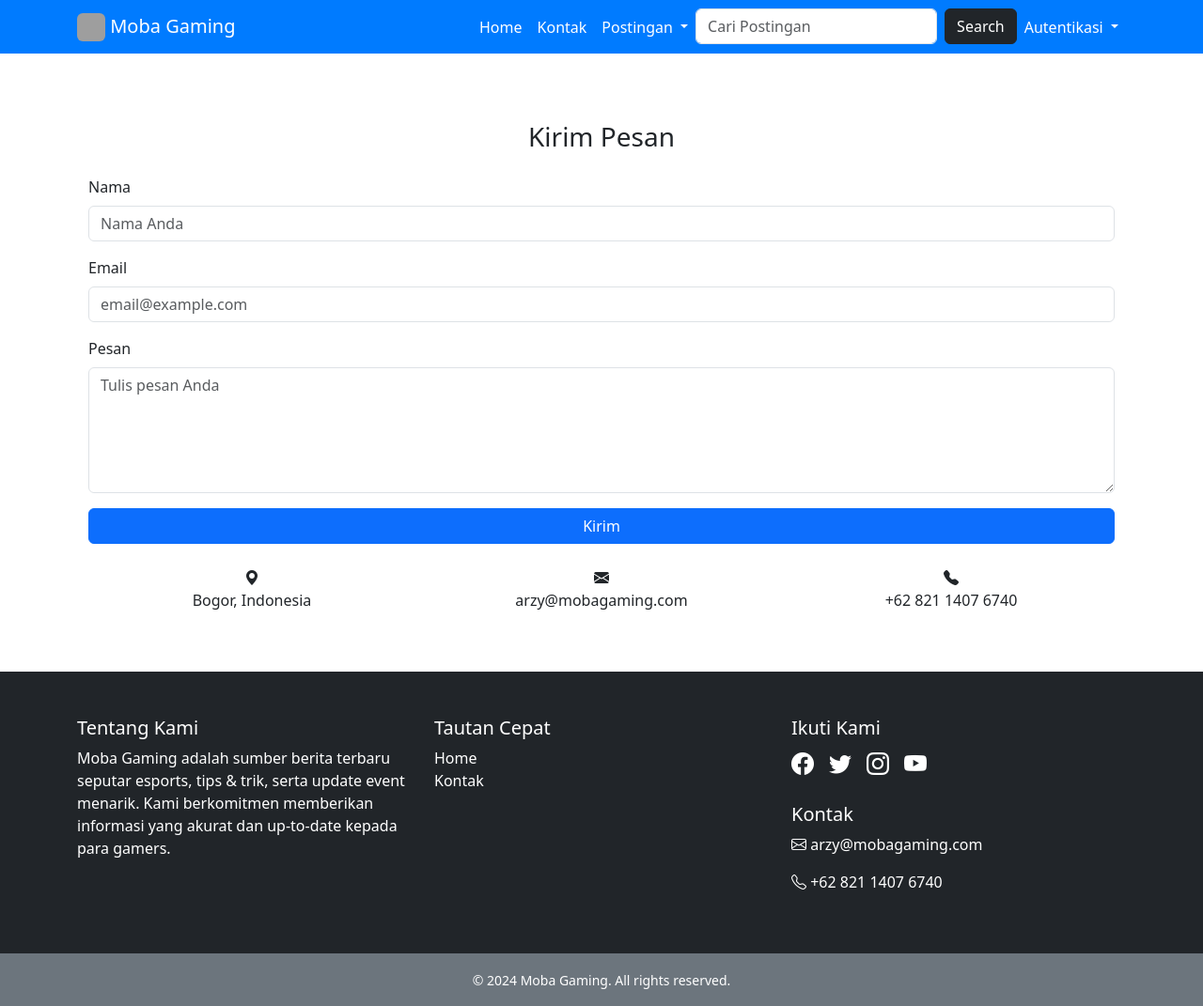
After one commit to mhmmdf/belajardjango, a Django app: page /contact/ in a window 1280 px wide. The commit adds this page. Shown: the whole page at 94% size. Run offline with Django 5.2, Linux system fonts and the light colour scheme; grey boxes are pictures that could not be loaded.

Commit message:
menambahkan fitur search artikel by keyword dan fitur hubungi admin melalui form contact

```diff
--- a/mylearning/berita/forms.py
+++ b/mylearning/berita/forms.py
@@ -32,3 +32,9 @@ class CommentForm(forms.ModelForm):
         widgets = {
             'content': forms.Textarea(attrs={'rows': 3, 'placeholder': 'Tulis komentar anda..'})
         }
+
+
+class ContactForm(forms.ModelForm):
+    class Meta:
+        model = Contact
+        fields = ['fullname', 'email', 'message']
--- a/mylearning/berita/templates/base.html
+++ b/mylearning/berita/templates/base.html
@@ -13,8 +13,15 @@
       crossorigin="anonymous"
     ></script>
     <style>
+      * {
+        font-family: system-ui, -apple-system, BlinkMacSystemFont, "Segoe UI", Roboto, Oxygen, Ubuntu, Cantarell,
+          "Open Sans", "Helvetica Neue", sans-serif;
+      }
       .navbar-custom {
         background-color: #007bff; /* Warna biru yang mencolok */
+        position: sticky;
+        top: 0;
+        z-index: 1000;
       }
       .navbar-custom .navbar-brand,
       .navbar-custom .nav-link {
@@ -64,6 +71,22 @@
       .carousel-item.active {
         transform: translateX(0); /* Gambar yang aktif ditampilkan sepenuhnya */
       }
+
+      body {
+        display: flex;
+        flex-direction: column;
+        min-height: 100vh; /* Pastikan tinggi halaman minimal sebesar tinggi viewport */
+      }
+
+      .main {
+        flex: 1; /* Membuat area utama fleksibel agar footer selalu di bawah */
+      }
+
+      .footer {
+        position: relative;
+        bottom: 0;
+        margin-top: auto;
+      }
     </style>
   </head>
   <body>
@@ -97,7 +120,7 @@
               <a class="nav-link" href="{% url 'guest' %}">Home</a>
             </li>
             <li class="nav-item">
-              <a class="nav-link" href="#">Kontak</a>
+              <a class="nav-link" href="{% url 'contact' %}">Kontak</a>
             </li>
             <!-- Dropdown -->
             <li class="nav-item dropdown">
@@ -118,6 +141,20 @@
                 <li><a class="dropdown-item" href="{% url 'tips' %}">Tips</a></li>
                 <li><a class="dropdown-item" href="{% url 'turnamen' %}">Turnamen</a></li>
               </ul>
+            </li>
+
+            <!-- Search Form -->
+            <li class="nav-item">
+              <form class="d-flex" action="{% url 'search' %}" method="get">
+                <input
+                  class="form-control me-2"
+                  type="search"
+                  placeholder="Cari Postingan"
+                  aria-label="Search"
+                  name="keyword"
+                />
+                <button class="btn btn-dark text-white" type="submit">Search</button>
+              </form>
             </li>
 
             <li class="nav-item dropdown">
@@ -155,10 +192,10 @@
     </nav>
 
     <!-- Konten -->
-    <div class="container mt-5">{% block content %} {% endblock %}</div>
+    <div class="container main-content mt-5">{% block content %} {% endblock %}</div>
 
     <!-- Footer -->
-    <footer class="bg-dark text-white mt-5">
+    <footer class="footer bg-dark text-white mt-5">
       <div class="container py-5">
         <div class="row">
           <!-- About Section -->
@@ -175,7 +212,7 @@
             <h5>Tautan Cepat</h5>
             <ul class="list-unstyled">
               <li><a href="{% url 'guest' %}" class="text-white text-decoration-none">Home</a></li>
-              <li><a href="#" class="text-white text-decoration-none">Kontak</a></li>
+              <li><a href="{% url 'contact' %}" class="text-white text-decoration-none">Kontak</a></li>
             </ul>
           </div>
 
@@ -189,7 +226,7 @@
               <a href="#" class="text-white me-3"><i class="bi bi-youtube fs-4"></i></a>
             </div>
             <h5 class="mt-4">Kontak</h5>
-            <p><i class="bi bi-envelope"></i> arzy@paynearby.id</p>
+            <p><i class="bi bi-envelope"></i> arzy@mobagaming.com</p>
             <p><i class="bi bi-telephone"></i> +62 821 1407 6740</p>
           </div>
         </div>
--- /dev/null
+++ b/mylearning/berita/templates/contact.html
@@ -0,0 +1,58 @@
+<!DOCTYPE html>
+{% extends 'base.html' %} {% block content %} {% load static %}
+<!-- Navbar sudah ada di base.html, jadi tidak perlu menambahkannya lagi di sini -->
+
+<!-- Contact Form -->
+<div class="container mt-4">
+  <div class="contact-form">
+    <h3 class="text-center mb-4">Kirim Pesan</h3>
+    {% if messages %} {% for message in messages %}
+    <div class="alert alert-success">{{ message }}</div>
+    {% endfor %} {% endif %}
+    <form method="post" action="">
+      {% csrf_token %}
+      <div class="mb-3">
+        <label for="name" class="form-label">Nama</label>
+        <input type="text" class="form-control" id="name" name="fullname" placeholder="Nama Anda" required />
+      </div>
+      <div class="mb-3">
+        <label for="email" class="form-label">Email</label>
+        <input type="email" class="form-control" id="email" name="email" placeholder="email@example.com" required />
+      </div>
+      <div class="mb-3">
+        <label for="message" class="form-label">Pesan</label>
+        <textarea
+          class="form-control"
+          id="message"
+          name="message"
+          rows="5"
+          placeholder="Tulis pesan Anda"
+          required
+        ></textarea>
+      </div>
+      <button type="submit" class="btn btn-primary w-100">Kirim</button>
+    </form>
+  </div>
+</div>
+
+<!-- Contact Info Section -->
+<div class="container mt-4">
+  <div class="contact-info">
+    <div class="row text-center">
+      <div class="col-4">
+        <i class="bi bi-geo-alt-fill"></i>
+        <p>Bogor, Indonesia</p>
+      </div>
+      <div class="col-4">
+        <i class="bi bi-envelope-fill"></i>
+        <p>arzy@mobagaming.com</p>
+      </div>
+      <div class="col-4">
+        <i class="bi bi-telephone-fill"></i>
+        <p>+62 821 1407 6740</p>
+      </div>
+    </div>
+  </div>
+</div>
+
+{% endblock %}
--- a/mylearning/berita/urls.py
+++ b/mylearning/berita/urls.py
@@ -25,6 +25,7 @@ urlpatterns = [
     path('berita', views.berita, name='berita'),
     path('bursa_transfer', views.bursa_transfer, name='bursa_transfer'),
     path('tips', views.tips, name='tips'),
+    path('search', views.search, name='search'),
     path('turnamen', views.turnamen, name='turnamen'),
     path('detail/<slug:slug>/', views.detail, name='detail'),
     path('dashboard/', views.home, name='home'),
@@ -34,4 +35,5 @@ urlpatterns = [
     path('signup/', views.signup_view, name='signup'),
     path('login/', views.login_view, name='login'),
     path('logout/', views.logout_view, name='logout'),
+    path('contact/', views.contact, name='contact'),
 ]
--- a/mylearning/berita/views.py
+++ b/mylearning/berita/views.py
@@ -1,6 +1,6 @@
 from django.shortcuts import render, redirect, get_object_or_404
 from .models import *
-from .forms import PostForm, SignUpForm, CommentForm
+from .forms import *
 from django.contrib.auth import authenticate, login, logout
 from django.contrib import messages
 from django.contrib.auth.forms import AuthenticationForm
@@ -8,9 +8,20 @@ from django.contrib.auth.decorators import login_required
 
 
 # Create your views here.
+def contact(request):
+    if request.method == "POST":
+        form = ContactForm(request.POST)
+        if form.is_valid():
+            form.save()
+            messages.success(request, 'Pesan berhasil terkirim. Kamu akan menerima balasan melalui email.')
+            return redirect('contact')
+    return render(request, 'contact.html')
+
+
 def guest(request):
     posts = Post.objects.all().order_by('-created_at')
     return render(request, 'news.html', {'posts':posts})
+
 
 def detail(request, slug):
     posts = get_object_or_404(Post, slug=slug)
@@ -55,6 +66,13 @@ def turnamen(request):
     posts = Post.objects.filter(category="turnamen")
     return render(request, 'turnamen.html', {'posts': posts})
 
+
+def search(request):
+    searchQuery = request.GET.get("keyword")
+    posts = Post.objects.filter(title__icontains=searchQuery)
+    return render(request, 'result.html', {'posts': posts, 'query': searchQuery})
+
+
 @login_required
 def home(request):
     posts = Post.objects.all().order_by('-created_at')
@@ -63,8 +81,6 @@ def home(request):
         return render(request, 'home.html', {'posts':posts})
     else:
         return render(request, 'news.html', {'posts':posts})
-
-
 
 
 @login_required
@@ -78,6 +94,7 @@ def add_post(request):
         form = PostForm()
     return render(request, 'add_post.html', {'form': form})
 
+
 @login_required
 def update_post(request, slug):
     post = get_object_or_404(Post, slug=slug)
@@ -90,6 +107,7 @@ def update_post(request, slug):
         form = PostForm(instance=post)
     return render(request, 'add_post.html', {'form': form})
 
+
 @login_required
 def delete_post(request, pk):
     post = get_object_or_404(Post, pk=pk)
@@ -99,7 +117,6 @@ def delete_post(request, pk):
     return render(request, 'delete_post.html', {'post': post})
 
 
-# View untuk Signup
 def signup_view(request):
     if request.method == 'POST':
         form = SignUpForm(request.POST)
@@ -116,7 +133,7 @@ def signup_view(request):
         form = SignUpForm()
     return render(request, 'signup.html', {'form': form})
 
-# View untuk Login
+
 def login_view(request):
     if request.method == 'POST':
         form = AuthenticationForm(request, data=request.POST)
@@ -144,7 +161,7 @@ def login_view(request):
         form = AuthenticationForm()
     return render(request, 'login.html', {'form': form})
 
-# View untuk Logout
+
 def logout_view(request):
     logout(request)
     messages.success(request, 'Anda telah logout.')
--- a/mylearning/mylearning/settings.py
+++ b/mylearning/mylearning/settings.py
@@ -25,7 +25,7 @@ SECRET_KEY = 'django-insecure-rckezkd%e6#b@4y$r1%2xe!js6*-xyq8p=8hnoxnr*g)$2lj0(
 # SECURITY WARNING: don't run with debug turned on in production!
 DEBUG = True
 
-ALLOWED_HOSTS = []
+ALLOWED_HOSTS = ['localhost', '127.0.0.1']
 
 
 # Application definition
```
Also changed, not shown: mylearning/berita/admin.py (+13 -1 lines), mylearning/berita/models.py (+10 -1 lines), mylearning/berita/templates/result.html (added, +34 -0 lines), mylearning/berita/migrations/0006_contact.py (added), mylearning/db.sqlite3.
